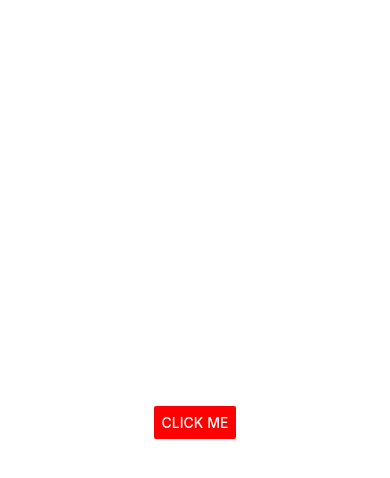
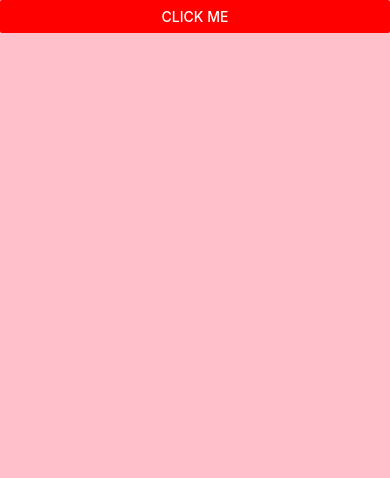
Before and after one commit to SathmanGazi/StressReducer, a React Native app: screen / in a window 390 px wide. Shown: the top 478 px of the page. Built offline with nearby package versions, Linux system fonts and the light colour scheme.

Commit message:
Fundamental concepts such as button,touchables, alert, stylesheet and platform coding understanding

```diff
--- a/App.js
+++ b/App.js
@@ -1,16 +1,27 @@
-import { StatusBar } from 'expo-status-bar';
 import React from 'react';
-import { StyleSheet, SafeAreaView, Button } from 'react-native';
+import {
+  StyleSheet,
+  SafeAreaView,
+  Alert,
+  Button,
+  Platform,
+  StatusBar,
+} from 'react-native';
 
 export default function App() {
-  const handlePress = () => console.log('Button Tapped');
+  const handlePress = () =>
+    Alert.alert('My Title', 'My Message', [{ text: 'Yes' }, { text: 'No' }]);
   return (
-    <SafeAreaView style={styles.container}>
+    <SafeAreaView style={(styles.container, containerStyle)}>
       <Button color={'red'} title='Click me' onPress={handlePress} />
     </SafeAreaView>
   );
 }
-
+const containerStyle = {
+  backgroundColor: 'pink',
+  flex: 1,
+  paddingTop: Platform.OS === 'android' ? StatusBar.currentHeight : 0,
+};
 const styles = StyleSheet.create({
   container: {
     flex: 1,
```
